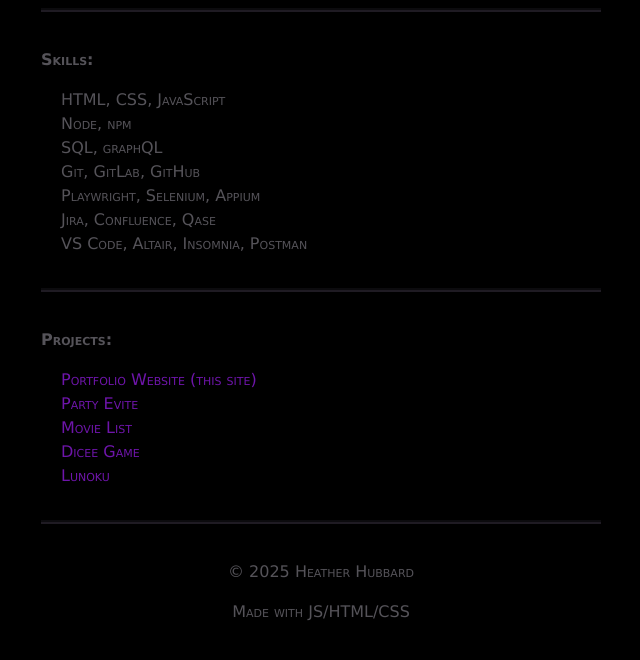
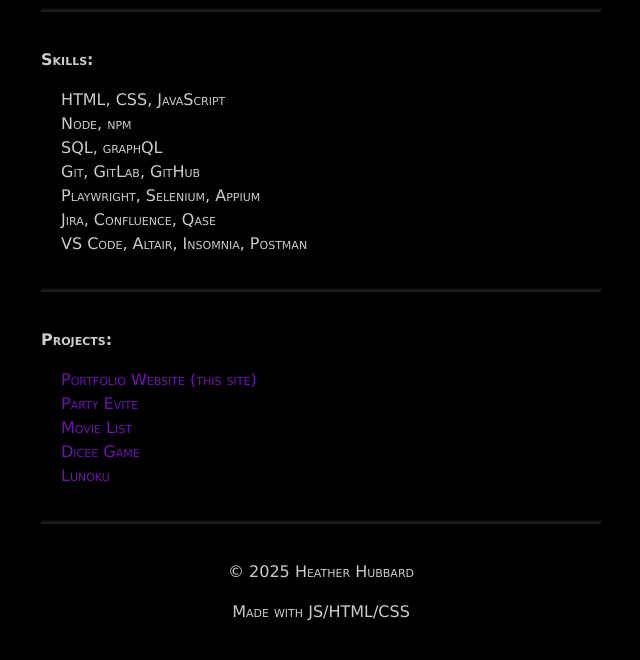
Before and after one commit to Scottish-Red/portfolio-javascript, a plain HTML site: page index.html in a window 1280 px wide. Shown: the part 424-1084 px from the top of the page, without its empty margins (319-959 px from the left). Drawn offline with nearby package versions, Linux system fonts and the light colour scheme.

Commit message:
Changing body text color on landing page to make it more readable.

```diff
--- a/style.css
+++ b/style.css
@@ -46,7 +46,7 @@
         body {
             font-family: "Lucida Sans", sans-serif;
             background-color: #000000;
-            color: #eee8fa5b;
+            color: #cccccc;
             margin: 0;
             padding: 20px;
             text-align: center;
```
